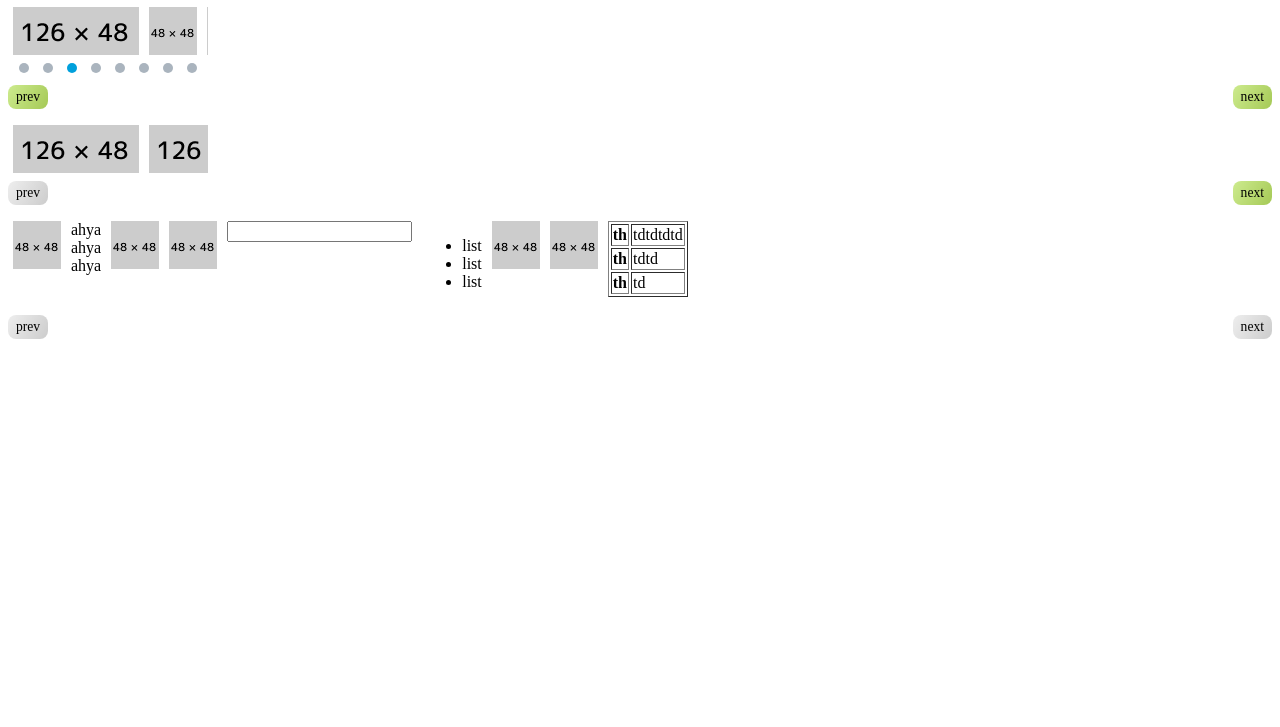
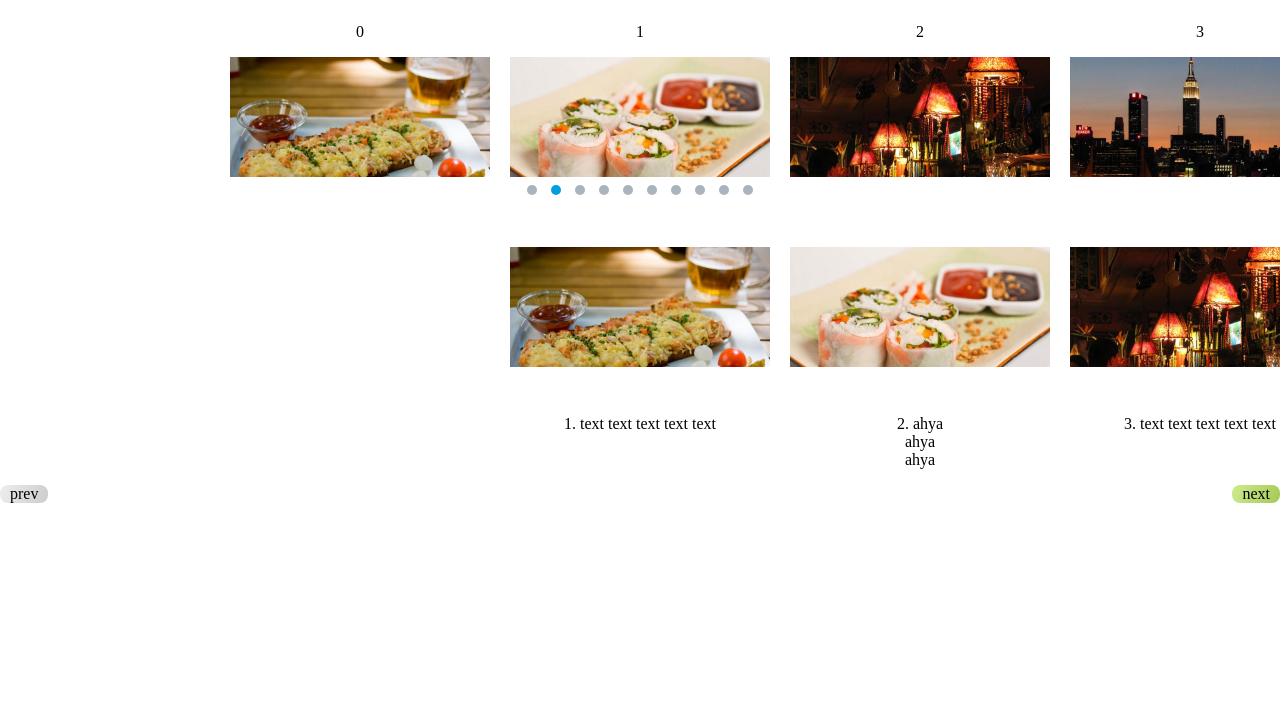
Before and after one commit to funnythingz/zflickjs, a plain HTML site: page demo.html in a window 1280 px wide. Shown: the part 73-800 px from the top of the page. Drawn offline with Linux system fonts and the light colour scheme.

Commit message:
ダミー画像追加、JS調整、CSS調整

```diff
--- a/demo.html
+++ b/demo.html
@@ -4,7 +4,7 @@
 
 <title>zflickjs</title>
 
-<meta name="viewport" content="width=device-width, initial-scale=1.0, maximum-scale=1.0, user-scalable=0">
+<meta name="viewport" content="width=device-width">
 <meta name="apple-mobile-web-app-capable" content="no">
 <meta name="format-detection" content="telephone=no">
 <meta name="format-detection" content="address=no">
@@ -17,31 +17,26 @@ var init = function(){
     id: 'zflickjs',
     contents: 'zcontents',
     col: 'zcol',
-    width: 200,
-    btn: {
-      prev: 'prev',
-      next: 'next'
-    },
+    width: 280,
     autoChange: true,
-    autoTimer: 2000,
-    lamp: 'zflickLamp'
+    autoTimer: 4000,
+    lamp: 'zflickLamp',
+    callback: function(){
+      console.log(this.cur);
+    }
   });
   /**/
   new zflickjs({
     id: 'zflickjs2',
     contents: 'zcontents2',
     col: 'zcol',
-    width: 200,
-    btn: {
-      prev: 'prev2',
-      next: 'next2'
-    }
+    width: 280,
   });
   new zflickjs({
     id: 'zflickjs3',
     contents: 'zcontents3',
     col: 'zcol',
-    margin: 10,
+    width: 280,
     btn: {
       prev: 'prev3',
       next: 'next3'
@@ -74,58 +69,50 @@ window.addEventListener('load', init, false);
 
   <h1>zflickjs DEMO</h1>
 
-<div id="zflickjs">
+  <div style="width:100%; overflow: hidden; margin-bottom: 2em;">
+    <div id="zflickjs" style="margin: 0 auto 1em;">
       <div id="zcontents" class="group contents">
-    <div class="zcol"><a href="#" class="zlink"><img src="48x48.gif"></a></div>
-    <div class="zcol"><a href="#" class="zlink"><img src="48x48.gif"></a></div>
-    <div class="zcol"><a href="#" class="zlink"><img src="126x48.gif"></a></div>
-    <div class="zcol"><a href="#" class="zlink"><img src="48x48.gif"></a></div>
-    <div class="zcol"><a href="#" class="zlink"><img src="126x48.gif"></a></div>
-    <div class="zcol"><a href="#" class="zlink"><img src="48x48.gif"></a></div>
-    <div class="zcol"><a href="#" class="zlink"><img src="126x48.gif"></a></div>
-    <div class="zcol"><a href="#" class="zlink"><img src="126x48.gif"></a></div>
+        <div class="zcol"><p>0</p><a href="#" class="zlink"><img src="./images/0.jpg"></a></div>
+        <div class="zcol"><p>1</p><a href="#" class="zlink"><img src="./images/1.jpg"></a></div>
+        <div class="zcol"><p>2</p><a href="#" class="zlink"><img src="./images/2.jpg"></a></div>
+        <div class="zcol"><p>3</p><a href="#" class="zlink"><img src="./images/3.jpg"></a></div>
+        <div class="zcol"><p>4</p><a href="#" class="zlink"><img src="./images/4.jpg"></a></div>
+        <div class="zcol"><p>5</p><a href="#" class="zlink"><img src="./images/5.jpg"></a></div>
+        <div class="zcol"><p>6</p><a href="#" class="zlink"><img src="./images/6.jpg"></a></div>
+        <div class="zcol"><p>7</p><a href="#" class="zlink"><img src="./images/7.jpg"></a></div>
+        <div class="zcol"><p>8</p><a href="#" class="zlink"><img src="./images/8.jpg"></a></div>
+        <div class="zcol"><p>9</p><a href="#" class="zlink"><img src="./images/9.jpg"></a></div>
       </div>
       <div id="zflickLamp"></div>
     </div>
-<div class="group" style="margin-top: 0.5em;">
-  <span id="prev" class="zflickClickBtn" style="float: left;">prev</span>
-  <span id="next" class="zflickClickBtn" style="float: right;">next</span>
   </div>
 
-
-<div style="margin: 1em auto 0;">
-<div id="zflickjs2">
+  <div style="width:100%; overflow: hidden; margin-bottom: 2em;">
+    <div id="zflickjs2" style="margin: 0 auto 1em;">
       <div id="zcontents2" class="group contents">
-    <div class="zcol"><a href="#" class="zlink"><img src="126x48.gif"></a></div>
-    <div class="zcol"><a href="#" class="zlink"><img src="126x48.gif"></a></div>
-    <div class="zcol"><a href="#" class="zlink"><img src="126x48.gif"></a></div>
-    <div class="zcol"><a href="#" class="zlink"><img src="126x48.gif"></a></div>
-    <div class="zcol"><a href="#" class="zlink"><img src="126x48.gif"></a></div>
-    <div class="zcol"><a href="#" class="zlink"><img src="126x48.gif"></a></div>
-    <div class="zcol"><a href="#" class="zlink"><img src="126x48.gif"></a></div>
-    <div class="zcol"><a href="#" class="zlink"><img src="126x48.gif"></a></div>
-    <div class="zcol"><a href="#" class="zlink"><img src="126x48.gif"></a></div>
+        <div class="zcol"><a href="#" class="zlink"><img src="./images/0.jpg"></a></div>
+        <div class="zcol"><a href="#" class="zlink"><img src="./images/1.jpg"></a></div>
+        <div class="zcol"><a href="#" class="zlink"><img src="./images/2.jpg"></a></div>
+        <div class="zcol"><a href="#" class="zlink"><img src="./images/3.jpg"></a></div>
+        <div class="zcol"><a href="#" class="zlink"><img src="./images/4.jpg"></a></div>
+        <div class="zcol"><a href="#" class="zlink"><img src="./images/5.jpg"></a></div>
+        <div class="zcol"><a href="#" class="zlink"><img src="./images/6.jpg"></a></div>
+        <div class="zcol"><a href="#" class="zlink"><img src="./images/7.jpg"></a></div>
+        <div class="zcol"><a href="#" class="zlink"><img src="./images/8.jpg"></a></div>
+        <div class="zcol"><a href="#" class="zlink"><img src="./images/9.jpg"></a></div>
       </div>
     </div>
-<div class="group" style="margin-top: 0.5em;">
-  <span id="prev2" class="zflickClickBtn" style="float: left;">prev</span>
-  <span id="next2" class="zflickClickBtn" style="float: right;">next</span>
-</div>
-<div id="aaa"></div>
   </div>
 
-<div style="margin: 1em auto 0;">
-<div id="zflickjs3">
+  <div style="width:100%; overflow: hidden; margin-bottom: 2em;">
+    <div id="zflickjs3" style="margin: 0 auto 1em;">
       <div id="zcontents3" class="group contents">
-    <div class="zcol"><img src="48x48.gif"></div>
-    <div class="zcol">ahya<br>ahya<br>ahya<br></div>
-    <div class="zcol"><img src="48x48.gif"></div>
-    <div class="zcol"><img src="48x48.gif"></div>
-    <div class="zcol"><input type="text"></div>
-    <div class="zcol"><ul><li>list</li><li>list</li><li>list</li></ul></div>
-    <div class="zcol"><img src="48x48.gif"></div>
-    <div class="zcol"><img src="48x48.gif"></div>
-    <div class="zcol"><table border="1"><tr><th>th</th><td>tdtdtdtd</td></tr><tr><th>th</th><td>tdtd</td></tr><tr><th>th</th><td>td</td></tr></table></div>
+        <div class="zcol">1. text text text text text</div>
+        <div class="zcol">2. ahya<br>ahya<br>ahya<br></div>
+        <div class="zcol">3. text text text text text</div>
+        <div class="zcol">4. ahya<br>ahya<br>ahya<br></div>
+        <div class="zcol">5. text text text text text</div>
+        <div class="zcol">6. ahya<br>ahya<br>ahya<br></div>
       </div>
     </div>
     <div class="group" style="margin-top: 0.5em;">
@@ -134,12 +121,5 @@ window.addEventListener('load', init, false);
     </div>
   </div>
 
-
-<div id="debug"></div>
-<script type="text/javascript">
-//debug
-var debug = document.getElementById('debug');
-</script>
-
 </body>
 </html>
--- a/sass/zflick.scss
+++ b/sass/zflick.scss
@@ -2,44 +2,57 @@
 
 //@import "compass/reset";
 @import "compass/css3";
+@import "compass/utilities/general/clearfix";
 
+/* Master */
 img {
-border: 0 none;
-vertical-align: bottom;
+  border: 0 none;
+  vertical-align: bottom;
 }
 
-.zcol {float: left;padding: 0 5px;}
-.zcol:last-child {margin-right: 0;}
+.zcol {display: inline-block; float: left;}
 
 .zflickClickBtn {
   display: inline-block;
-  padding: 4px 8px;
+}
+.zflickBtnCur {
+  cursor: pointer;
+}
+.zlink {-webkit-tap-highlight-color: rgba(0, 0, 0, 0);}
+
+.group,
+.clearfix {
+  @include legacy-pie-clearfix();
+}
+
+/* Custom */
+body {
+  margin: 0;
+  padding: 0;
+}
+
+h1 {
+  padding: 0 5px;
+}
+
+.contents {
+  .zcol {
+    width: 260px;
+    text-align: center;
+    padding: 0 10px;
+  }
+}
+
+.zflickClickBtn {
+  padding: 0 10px;
   -webkit-tap-highlight-color: rgba(0, 0, 0, 0);
   @include background-image(linear-gradient(left top,#eee 0%, #ccc 100%));
-  //background: -webkit-linear-gradient(top, #eeeeee 0%,#cccccc 100%); /* Chrome10+,Safari5.1+ */
-  font-size: 85%;
+  font-size: 100%;
   @include border-radius(8px);
 }
 .zflickBtnCur {
   @include background-image(linear-gradient(left top,#cdeb8e 0%, #a5c956 100%));
-  cursor: pointer;
 }
-.zlink {-webkit-tap-highlight-color: rgba(0, 0, 0, 0);}
-
-/**
-* clearfix group
-*/
-.group:after,
-.clearfix:after {
-  content: ".";
-  display: block;
-  clear: both;
-  height: 0;
-  visibility: hidden;
-  font-size: 0.1em;
-  line-height: 0;
+img {
+  width: 100%;
 }
-.group,
-.clearfix {
-  zoom: 1;
-}
--- a/zflick.js
+++ b/zflick.js
@@ -1,7 +1,7 @@
 /**
 * zflickjs
 * @extend jquery-jcflick.js:http://tpl.funnythingz.com/js/jcflick/
-* @version 1.5a
+* @version 1.6a
 * @author: hiroki ooiwa;
 * @url: http://funnythingz.github.com/zflickjs/
 * @license MIT (http://www.opensource.org/licenses/mit-license.php)
@@ -255,10 +255,8 @@ zflickjs.prototype = {
     obj.length = obj.col.length;
     //id
     obj.id.style.width = obj.idWidth + 'px';
-    obj.id.style.overflow = 'hidden';
+    //obj.id.style.overflow = 'hidden';
     //contents
-    //*横幅取得時にサイズが少なく取得されるので2回実行し再取得する
-    obj.contents.style.width = obj.getContentsWidth() + 'px';
     obj.contents.style.width = obj.getContentsWidth() + 'px';
     //resize登録
     obj.resizeInit(obj);
```
Also changed, not shown: 126x48.gif (deleted), 48x48.gif (deleted), css/zflick.css, css_debug/zflick.css, images/0.jpg (added), images/1.jpg (added), images/2.jpg (added), images/3.jpg (added), images/4.jpg (added), images/5.jpg (added), images/6.jpg (added), images/7.jpg (added), images/8.jpg (added), images/9.jpg (added), 1 more files, 1 other file. Lines whose indentation alone changed are shown as unchanged.
